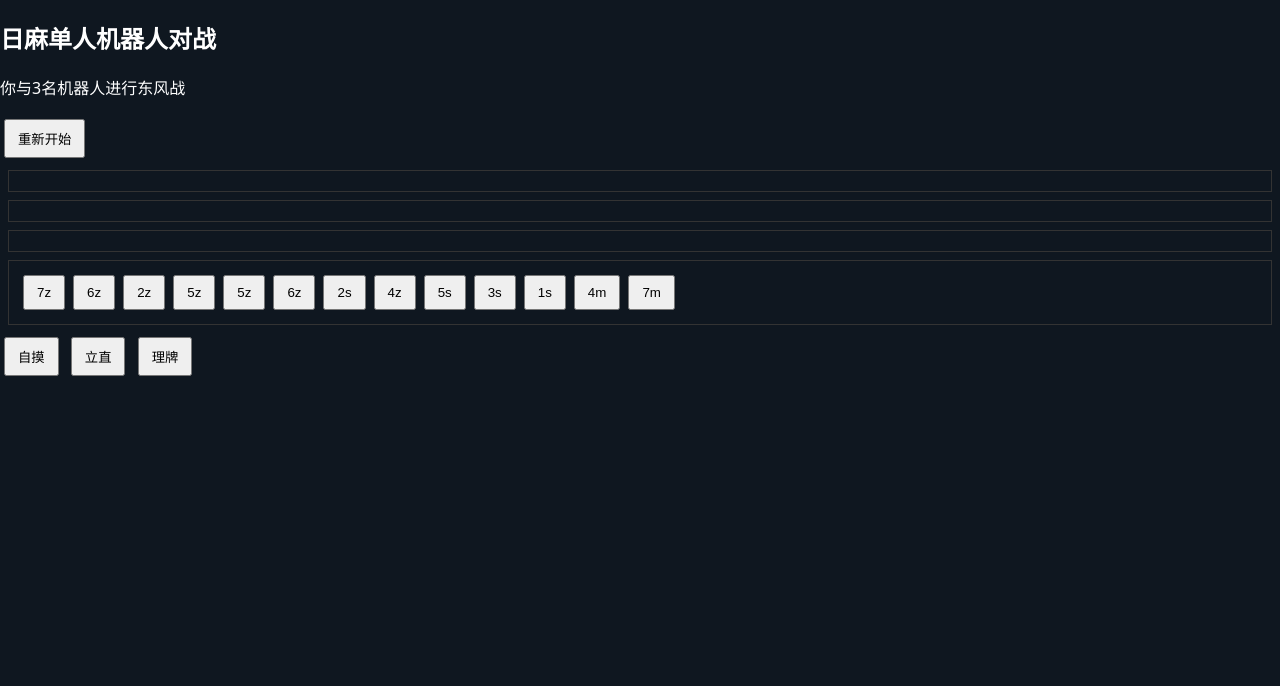
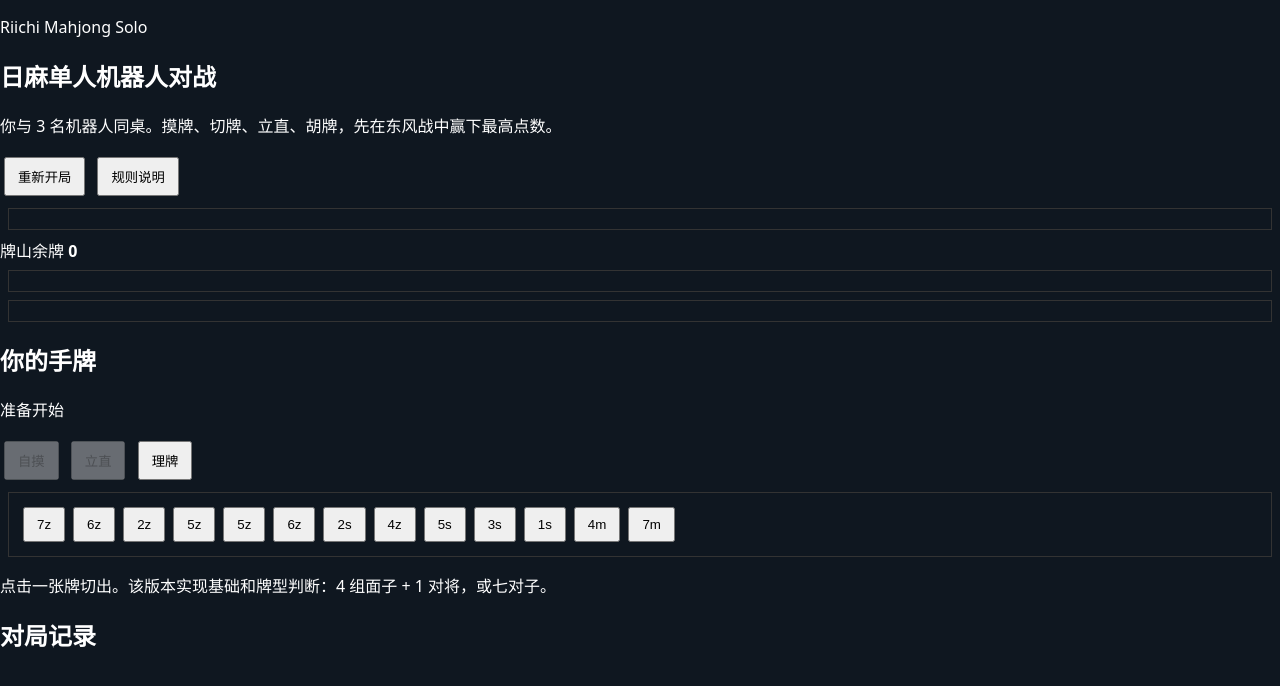
Before and after one commit to Meicnon/riichi-mahjong, a plain HTML site: page index.html in a window 1280 px wide. Drawn offline with Linux system fonts and the light colour scheme.

Commit message:
Restore full game HTML

```diff
--- a/index.html
+++ b/index.html
@@ -10,25 +10,61 @@
   <main class="app">
     <section class="hero">
       <div>
+        <p class="eyebrow">Riichi Mahjong Solo</p>
         <h1>日麻单人机器人对战</h1>
-        <p>你与3名机器人进行东风战</p>
-        <button id="newRoundBtn">重新开始</button>
+        <p class="subtitle">你与 3 名机器人同桌。摸牌、切牌、立直、胡牌，先在东风战中赢下最高点数。</p>
+      </div>
+      <div class="hero-actions">
+        <button id="newRoundBtn" class="primary">重新开局</button>
+        <button id="helpBtn">规则说明</button>
       </div>
     </section>
 
-    <section id="scoreboard"></section>
-    <section id="opponents"></section>
-    <section id="river"></section>
-    <section id="hand"></section>
+    <section id="scoreboard" class="scoreboard" aria-label="玩家分数"></section>
 
-    <button id="tsumoBtn">自摸</button>
-    <button id="riichiBtn">立直</button>
-    <button id="sortBtn">理牌</button>
+    <section class="table">
+      <div class="wall-card">
+        <span>牌山余牌</span>
+        <strong id="wallCount">0</strong>
+      </div>
+      <div id="opponents" class="opponents"></div>
+      <div id="river" class="river" aria-label="弃牌区"></div>
+    </section>
 
-    <div id="statusText"></div>
-    <ol id="log"></ol>
+    <section class="player-panel">
+      <div class="panel-header">
+        <div>
+          <h2>你的手牌</h2>
+          <p id="statusText">准备开始</p>
+        </div>
+        <div class="actions">
+          <button id="tsumoBtn" disabled>自摸</button>
+          <button id="riichiBtn" disabled>立直</button>
+          <button id="sortBtn">理牌</button>
+        </div>
+      </div>
+      <div id="hand" class="hand" aria-label="你的手牌"></div>
+      <p class="hint">点击一张牌切出。该版本实现基础和牌型判断：4 组面子 + 1 对将，或七对子。</p>
+    </section>
 
-    <script type="module" src="./src/main.js"></script>
+    <section class="log-card">
+      <h2>对局记录</h2>
+      <ol id="log" class="log"></ol>
+    </section>
   </main>
+
+  <dialog id="helpDialog">
+    <h2>玩法说明</h2>
+    <p>这是一个轻量日麻 Web MVP：你是南家，与 3 名机器人进行东风战。每轮从牌山摸牌，轮到你时点击手牌切出。</p>
+    <ul>
+      <li>支持基础和牌判断：顺子、刻子、对子、七对子。</li>
+      <li>支持自摸、机器人自摸、机器人荣和、流局。</li>
+      <li>立直为简化机制：进入听牌后可点击立直，胡牌时额外加分。</li>
+      <li>计分为简化娱乐计分，不完整模拟番符、宝牌、役种与鸣牌规则。</li>
+    </ul>
+    <form method="dialog"><button class="primary">知道了</button></form>
+  </dialog>
+
+  <script src="./src/main.js" type="module"></script>
 </body>
 </html>
```
